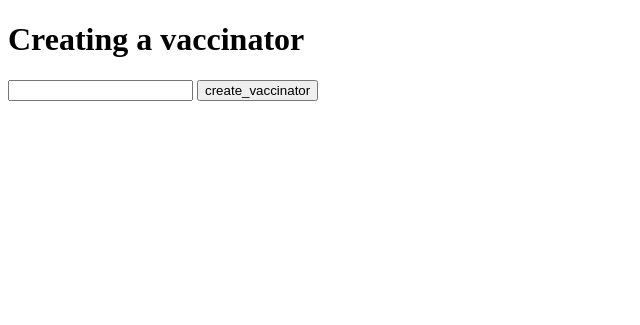
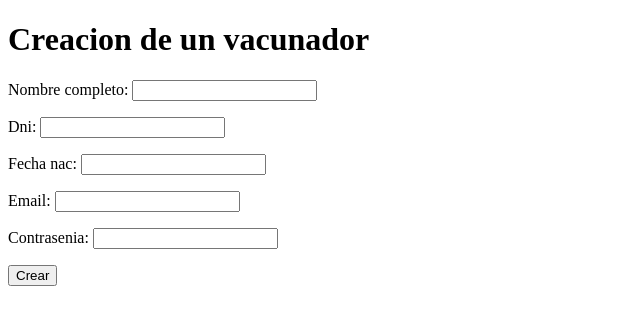
Before and after one commit to LautaroTorchia/VacunAssist-Grupo12, a Django app: page /administrator/create_vaccinator/ in a window 1280 px wide. Shown: the top 325 px of the page, without its empty margins (0-640 px from the left). Run offline with Django 4.2, Linux system fonts and the light colour scheme.

Commit message:
avances en la creacion de un vacunador, creacion de modelos

```diff
--- /dev/null
+++ b/src/VacunAssist/Vacunation_app/forms/creating_user_form.py
@@ -0,0 +1,10 @@
+from django import forms
+from ..models import Usuario
+
+
+class CreatingUserForm(forms.ModelForm):
+
+    class Meta:
+        model = Usuario
+        fields = ["nombre_completo", "dni",
+        "fecha_nac", "email", "contrasenia"]
--- /dev/null
+++ b/src/VacunAssist/Vacunation_app/models.py
@@ -0,0 +1,39 @@
+from django.db import models
+
+
+class Usuario(models.Model):
+
+    nombre_completo=models.CharField(max_length=50)
+    dni=models.IntegerField(max_length=15,unique=True)
+    fecha_nac=models.DateField()
+    email=models.EmailField(unique=True)
+    contrasenia=models.CharField(max_length=50)
+
+
+    def __str__(self):
+        return self.nombre_completo
+
+
+class Paciente(models.Model):
+
+    class Suit(models.IntegerChoices):
+        ZERO = 1
+        ONE = 2
+        TWO = 3
+
+    user=models.OneToOneField(Usuario,on_delete=models.CASCADE)
+    tuvo_fiebre_amarilla=models.BooleanField()
+    dosis_covid=models.IntegerField(choices=Suit.choices)
+    fecha_gripe=models.DateField()
+
+
+    def __str__(self):
+        return f"{self.user}"
+
+
+class Vacunador(models.Model):
+
+    user=models.OneToOneField(Usuario,on_delete=models.CASCADE)
+
+    def __str__(self):
+        return f"{self.user}"
--- a/src/VacunAssist/Vacunation_app/templates/administrator_view.html
+++ b/src/VacunAssist/Vacunation_app/templates/administrator_view.html
@@ -1,7 +1,7 @@
 {% extends 'base.html' %}
 
 {% block content %}
-    <h1> administrator view</h1>
+    <h1> Vista del administrador</h1>
     <form method="GET" action="create_vaccinator/">
         <input type="submit" value="Crear cuenta de vacunador"/>
     </form>
--- a/src/VacunAssist/Vacunation_app/templates/vaccinator_creation.html
+++ b/src/VacunAssist/Vacunation_app/templates/vaccinator_creation.html
@@ -1,11 +1,12 @@
 {% extends 'base.html' %}
 
 {% block content %}
-<h1> Creating a vaccinator</h1>
-<form action="" method="POST">  {% csrf_token %}
-    <input type="text" name="name" id="name" label="nombre">
-    <input type="submit" value="create_vaccinator">
+<h1> Creacion de un vacunador</h1>
+<form action="" method="post"> {% csrf_token %}
+    {{ form.as_p }}
+    <input type="submit" value="Crear">
 </form>
 
 
+
 {% endblock content %}
--- a/src/VacunAssist/Vacunation_app/views/administrator_view.py
+++ b/src/VacunAssist/Vacunation_app/views/administrator_view.py
@@ -1,4 +1,5 @@
 from django.shortcuts import render
+from ..forms.creating_user_form import CreatingUserForm
 
 def administrator_home_view(request):
     return render(request, "administrator_view.html",{})
@@ -6,6 +7,8 @@ def administrator_home_view(request):
 
 def creating_vaccinator_view(request):
 
-    if request.method=="POST":
-        print("Nombre del vacunador: ",request.POST["name"])
-    return render(request, "vaccinator_creation.html",{})
+    user_creation_form=CreatingUserForm(request.POST or None)
+    if user_creation_form.is_valid():
+        print(user_creation_form.cleaned_data)
+
+    return render(request, "vaccinator_creation.html",{"form": user_creation_form})
```
Also changed, not shown: src/VacunAssist/Vacunation_app/migrations/0001_initial.py (added), src/VacunAssist/Vacunation_app/migrations/0002_alter_usuario_dni.py (added), src/VacunAssist/Vacunation_app/migrations/0003_auto_20220510_1405.py (added), src/VacunAssist/Vacunation_app/migrations/0004_paciente_usuario_vacunador.py (added), src/VacunAssist/Vacunation_app/models/turn_model.py (deleted), src/VacunAssist/Vacunation_app/models/user_model.py (deleted), src/VacunAssist/Vacunation_app/models/vacunation_model.py (deleted).
